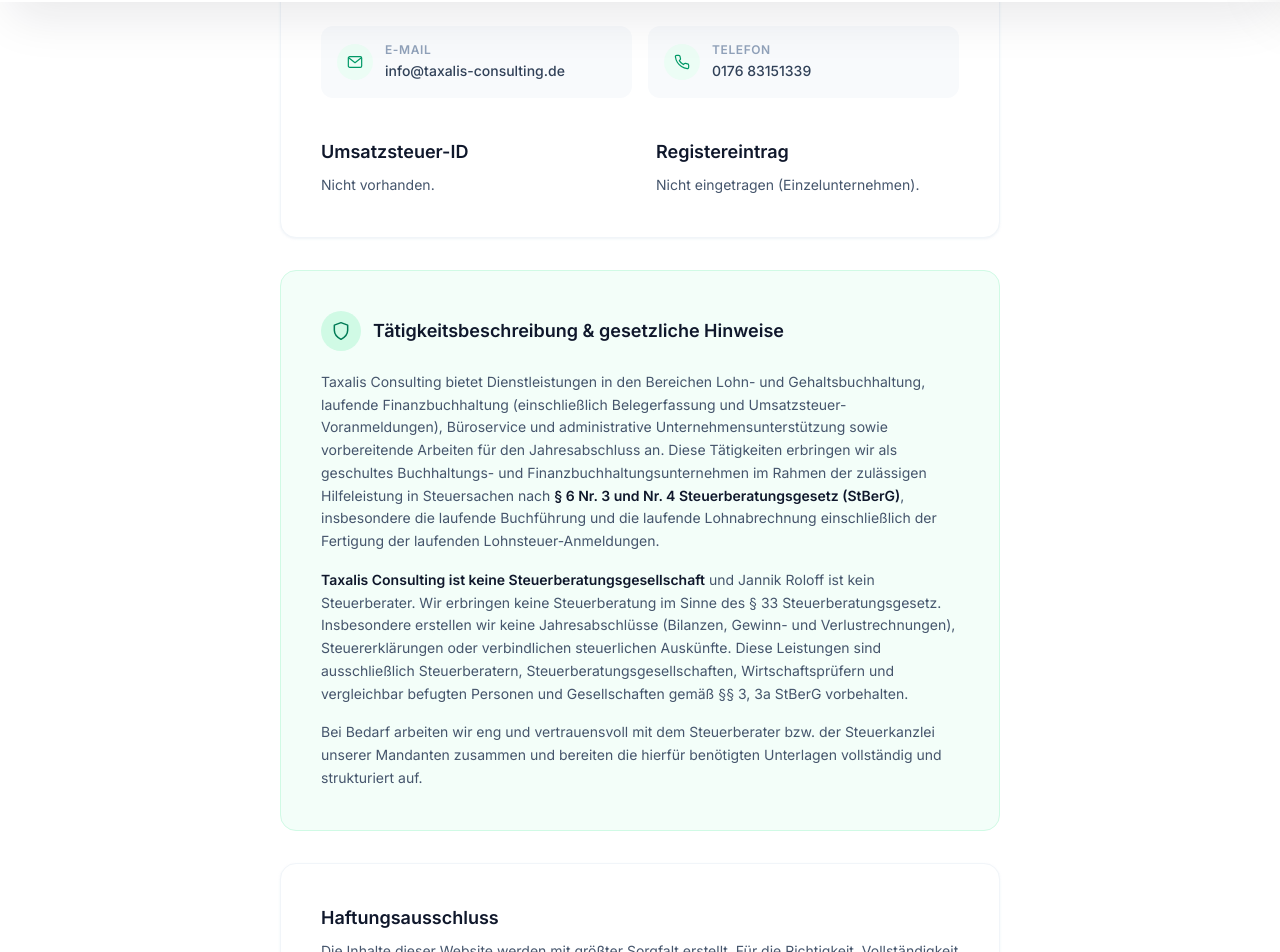
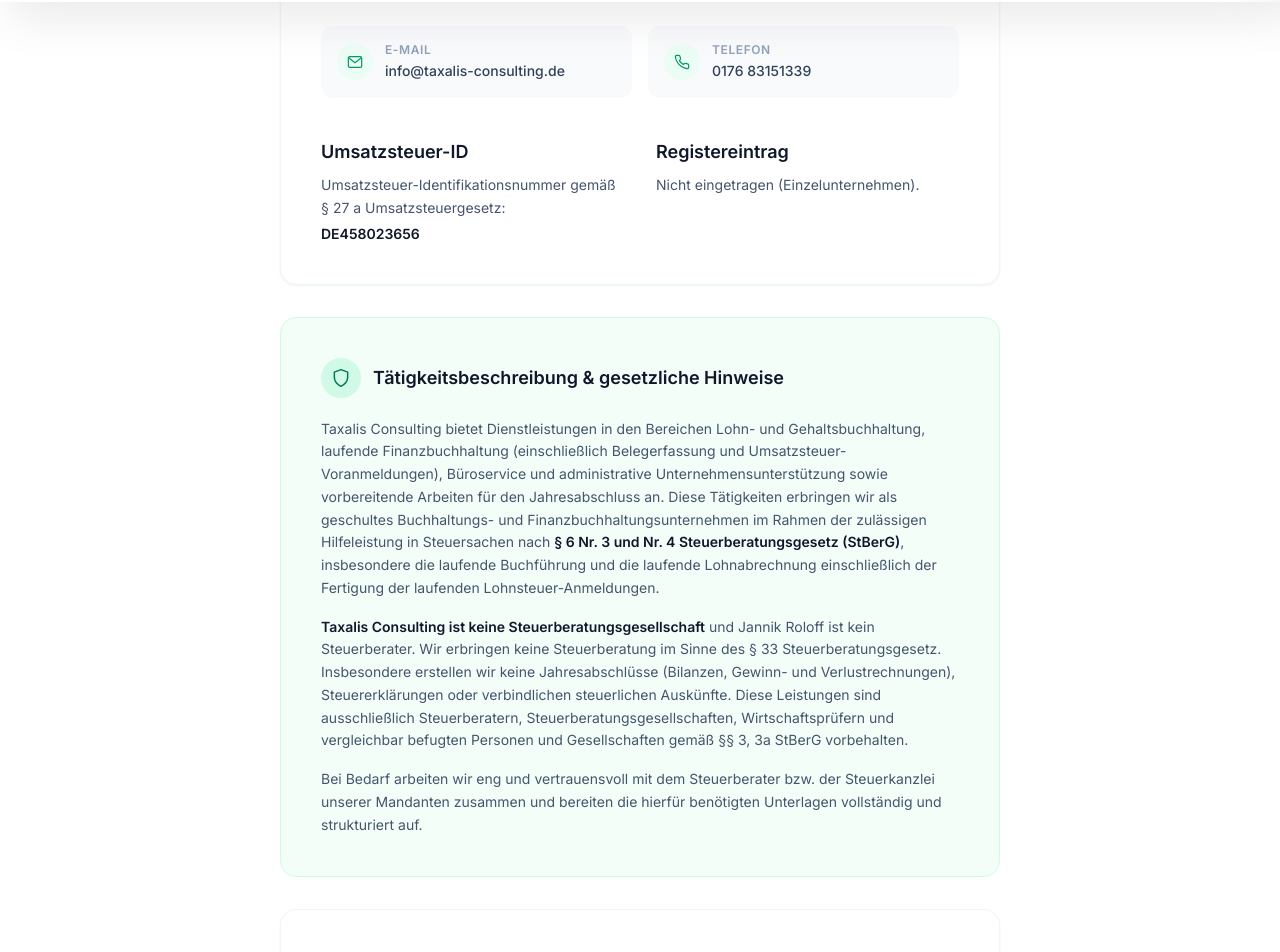
Before and after one commit to Taxalis/Taxalis, a Next.js app: page /impressum in a window 1280 px wide. Shown: the part 798-1750 px from the top of the page. Built offline with nearby package versions, Linux system fonts and the light colour scheme.

Commit message:
impressum: umsatzsteuer-id DE458023656 eintragen

```diff
--- a/app/impressum/page.tsx
+++ b/app/impressum/page.tsx
@@ -73,8 +73,9 @@
                   <div>
                     <h2 className="text-lg font-semibold text-slate-900">Umsatzsteuer-ID</h2>
                     <p className="mt-2 text-sm leading-relaxed text-slate-600">
-                      Nicht vorhanden.
+                      Umsatzsteuer-Identifikationsnummer gemäß § 27 a Umsatzsteuergesetz:
                     </p>
+                    <p className="mt-1 text-sm font-semibold text-slate-900">DE458023656</p>
                   </div>
                   <div>
                     <h2 className="text-lg font-semibold text-slate-900">Registereintrag</h2>
```
